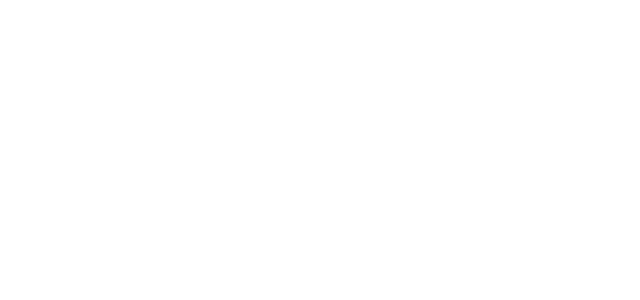
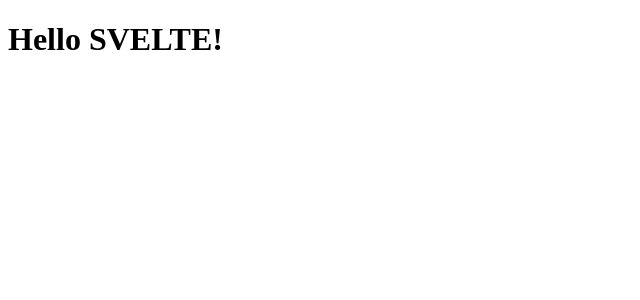
Before and after one commit to Lechros/study-svelte, a SvelteKit app: page /1 in a window 1280 px wide. Shown: the top 300 px of the page, without its empty margins (0-640 px from the left). Built offline with nearby package versions, Linux system fonts and the light colour scheme.

Commit message:
1: adding data

```diff
--- a/src/routes/1/+page.svelte
+++ b/src/routes/1/+page.svelte
@@ -0,0 +1,5 @@
+<script>
+    let name = 'svelte';
+</script>
+
+<h1>Hello {name.toUpperCase()}!</h1>
```
